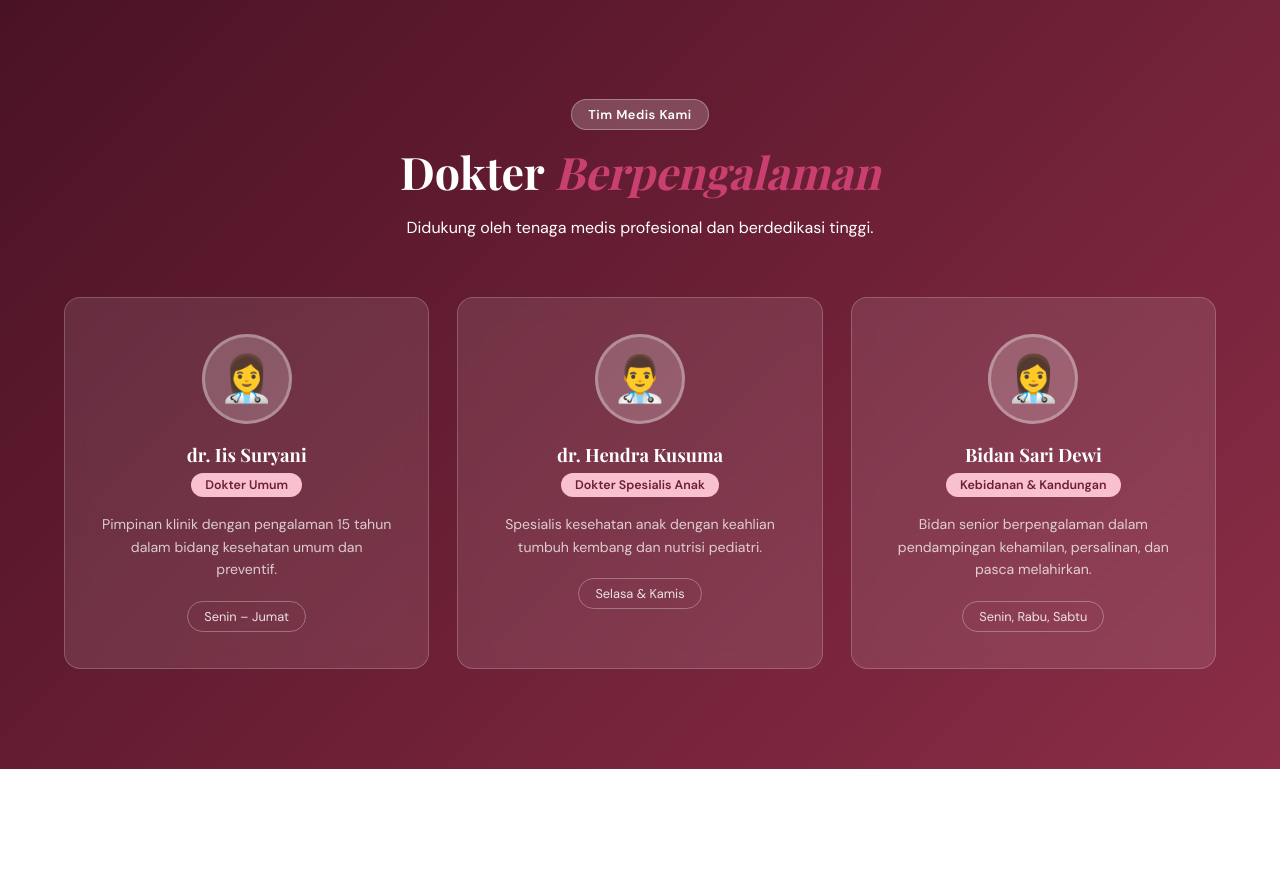
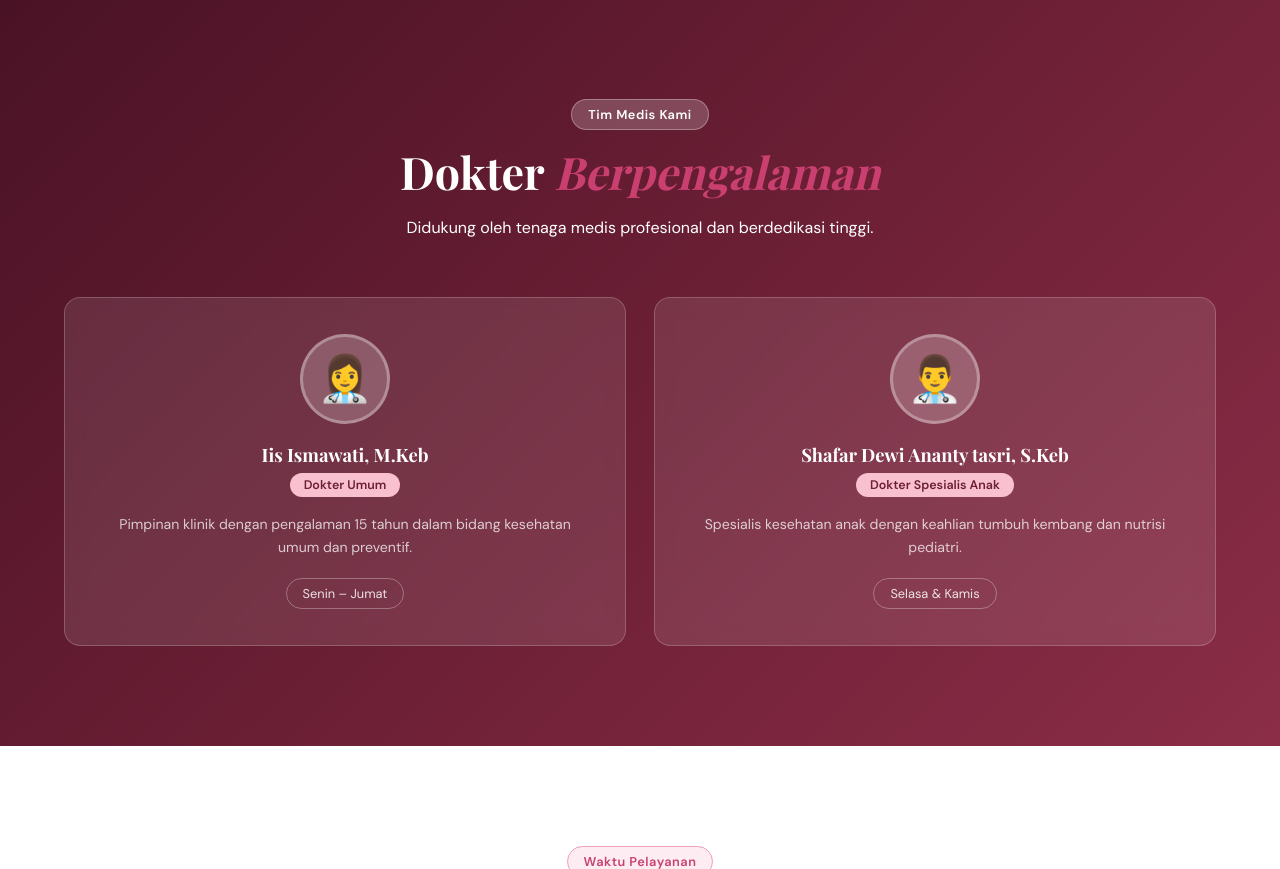
Before and after one commit to farhanalifviandi/klinik-nan, a Flask app: page / in a window 1280 px wide. Shown: the part 1811-2680 px from the top of the page. Run offline with Flask 3, Linux system fonts and the light colour scheme; some web fonts are replaced.

Commit message:
Update index.html

```diff
--- a/templates/index.html
+++ b/templates/index.html
@@ -72,7 +72,7 @@
         <div class="pulse-ring"></div>
         <span class="hero-icon">👩‍⚕️</span>
       </div>
-      <p>dr. Iis Suryani</p>
+      <p>dr. Iis Ismawati</p>
       <small>Dokter Umum & Pimpinan Klinik</small>
     </div>
   </div>
@@ -139,25 +139,25 @@
     <div class="dokter-grid">
       <div class="dokter-card">
         <div class="dokter-avatar">👩‍⚕️</div>
-        <h3>dr. Iis Suryani</h3>
+        <h3>Iis Ismawati, M.Keb</h3>
         <span class="spesialis">Dokter Umum</span>
         <p>Pimpinan klinik dengan pengalaman 15 tahun dalam bidang kesehatan umum dan preventif.</p>
         <div class="jadwal-chip">Senin – Jumat</div>
       </div>
       <div class="dokter-card">
         <div class="dokter-avatar">👨‍⚕️</div>
-        <h3>dr. Hendra Kusuma</h3>
+        <h3>Shafar Dewi Ananty tasri, S.Keb</h3>
         <span class="spesialis">Dokter Spesialis Anak</span>
         <p>Spesialis kesehatan anak dengan keahlian tumbuh kembang dan nutrisi pediatri.</p>
         <div class="jadwal-chip">Selasa & Kamis</div>
       </div>
-      <div class="dokter-card">
+      <!-- <div class="dokter-card">
         <div class="dokter-avatar">👩‍⚕️</div>
-        <h3>Bidan Sari Dewi</h3>
+        <h3>sas</h3>
         <span class="spesialis">Kebidanan & Kandungan</span>
         <p>Bidan senior berpengalaman dalam pendampingan kehamilan, persalinan, dan pasca melahirkan.</p>
         <div class="jadwal-chip">Senin, Rabu, Sabtu</div>
-      </div>
+      </div> -->
     </div>
   </div>
 </section>
@@ -281,10 +281,10 @@
         <h2>Ada <em>Pertanyaan?</em></h2>
         <p>Tim kami siap membantu Anda setiap hari. Jangan ragu menghubungi kami.</p>
         <div class="kontak-links">
-          <a href="https://wa.me/6281234567890" target="_blank" class="kontak-btn wa">
+          <a href="https://wa.me/6285363281138" target="_blank" class="kontak-btn wa">
             <span>💬</span> WhatsApp Kami
           </a>
-          <a href="tel:0812345678" class="kontak-btn phone">
+          <a href="tel:085363281138" class="kontak-btn phone">
             <span>📞</span> Telepon Langsung
           </a>
         </div>
@@ -292,7 +292,7 @@
       <div class="map-placeholder">
         <div class="map-inner">
           <span>🗺️</span>
-          <p>Jl. Kesehatan No. 45<br />Perumahan Indah, Bandung</p>
+          <p>Jl. Poros No. 45<br />Sungai Sirih, Riau</p>
           <a href="https://maps.google.com" target="_blank" class="map-link">Lihat di Google Maps →</a>
         </div>
       </div>
@@ -309,7 +309,7 @@
           <span class="logo-cross">✚</span>
           <span>Klinik <em>Iis</em></span>
         </a>
-        <p>Melayani dengan hati untuk kesehatan keluarga Indonesia sejak 2014.</p>
+        <p>Melayani dengan hati untuk kesehatan keluarga Indonesia sejak 2010.</p>
         <div class="socials">
           <a href="#">📘</a>
           <a href="#">📸</a>
@@ -339,13 +339,13 @@
         <ul>
           <li>📞 0812-3456-7890</li>
           <li>📧 info@klinik-iis.com</li>
-          <li>📍 Jl. Kesehatan No. 45</li>
+          <li>📍 Jl. Poros No. 45</li>
           <li>🕐 Buka Setiap Hari</li>
         </ul>
       </div>
     </div>
     <div class="footer-bottom">
-      <p>© 2024 Klinik Iis. All rights reserved.</p>
+      <p>© 2026 Klinik Iis. All rights reserved.</p>
       <p>Dibuat dengan ❤️ untuk kesehatan Anda</p>
     </div>
   </div>
```
